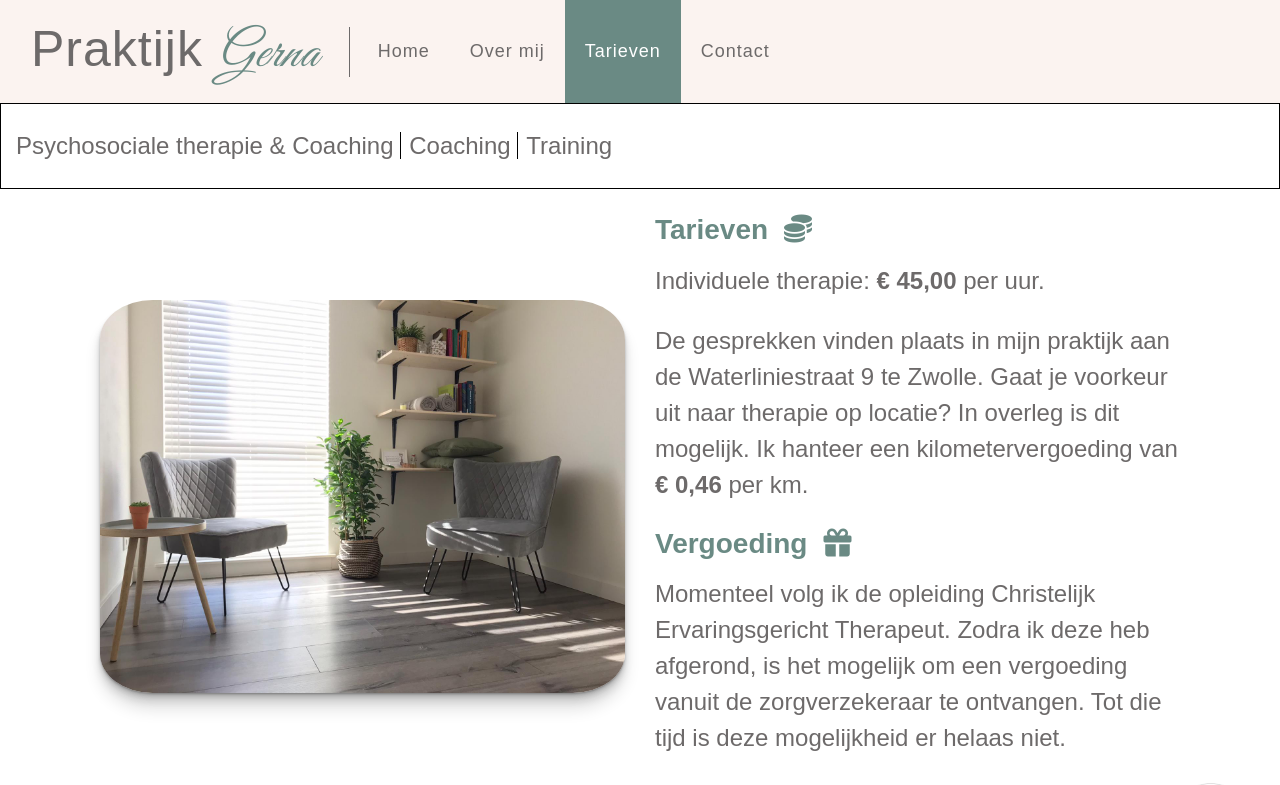
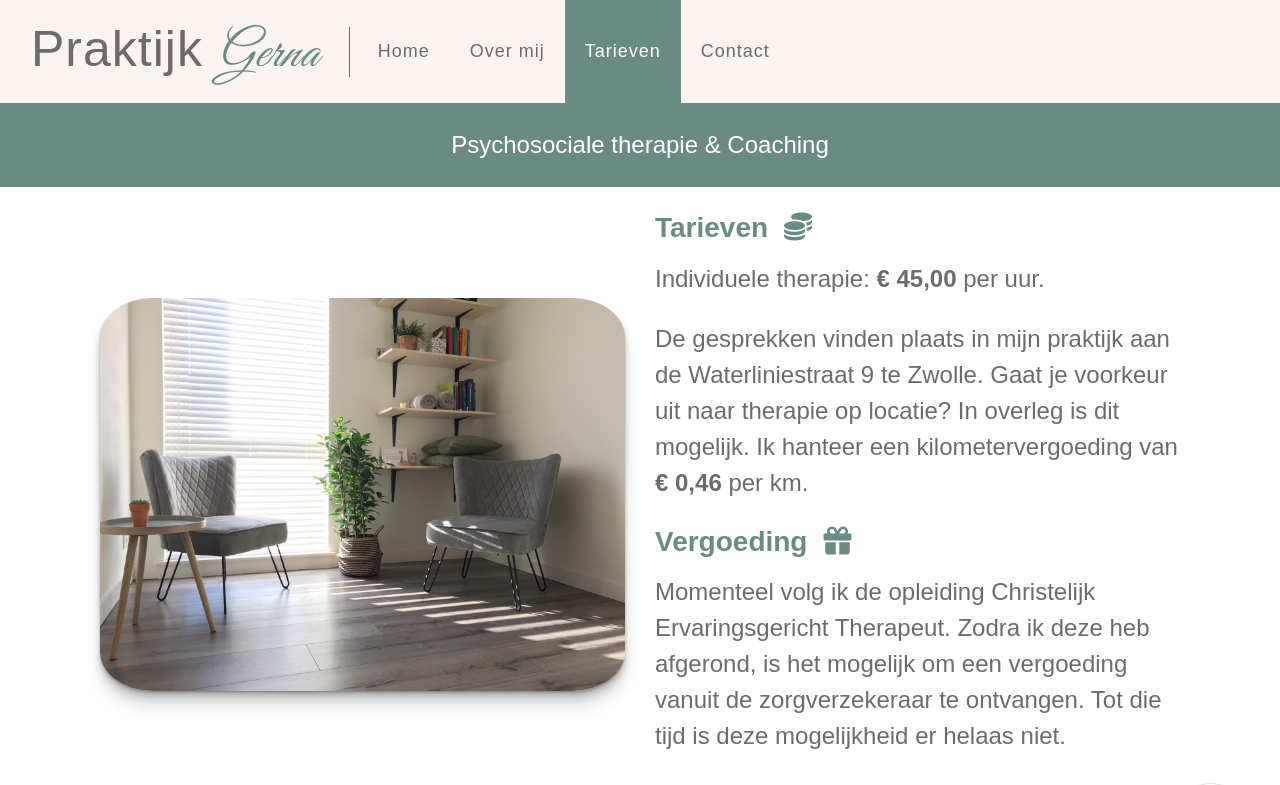
Before and after one commit to JBastiaan/jbastiaan.github.io, a Jekyll site: the page built from tarieven.html, in a window 1280 px wide. Shown: the top 785 px of the page. Built offline with Jekyll 4.4.1, drawn with Linux system fonts in a browser that asks for light colours; nearby versions of some CDN libraries.

Commit message:
add background to keywords

```diff
--- a/_includes/keywords.html
+++ b/_includes/keywords.html
@@ -1,11 +1,7 @@
-<div class="container-fluid py-4" style="border: 1px solid black;">
-    <span class="text-center mr-2" style="border-right: 1px solid black">
-        Psychosociale therapie & Coaching
-    </span>
-    <span class="text-center mr-2" style="border-right: 1px solid black">
-        Coaching
-    </span>
-    <span class="text-center">
-        Training
-    </span>
+<div class="keywords container-fluid bg-secondary text-white py-4">
+    <div class="row">
+        <div class="col-md text-center">
+            Psychosociale therapie & Coaching
+        </div>
+    </div>
 </div>
```
